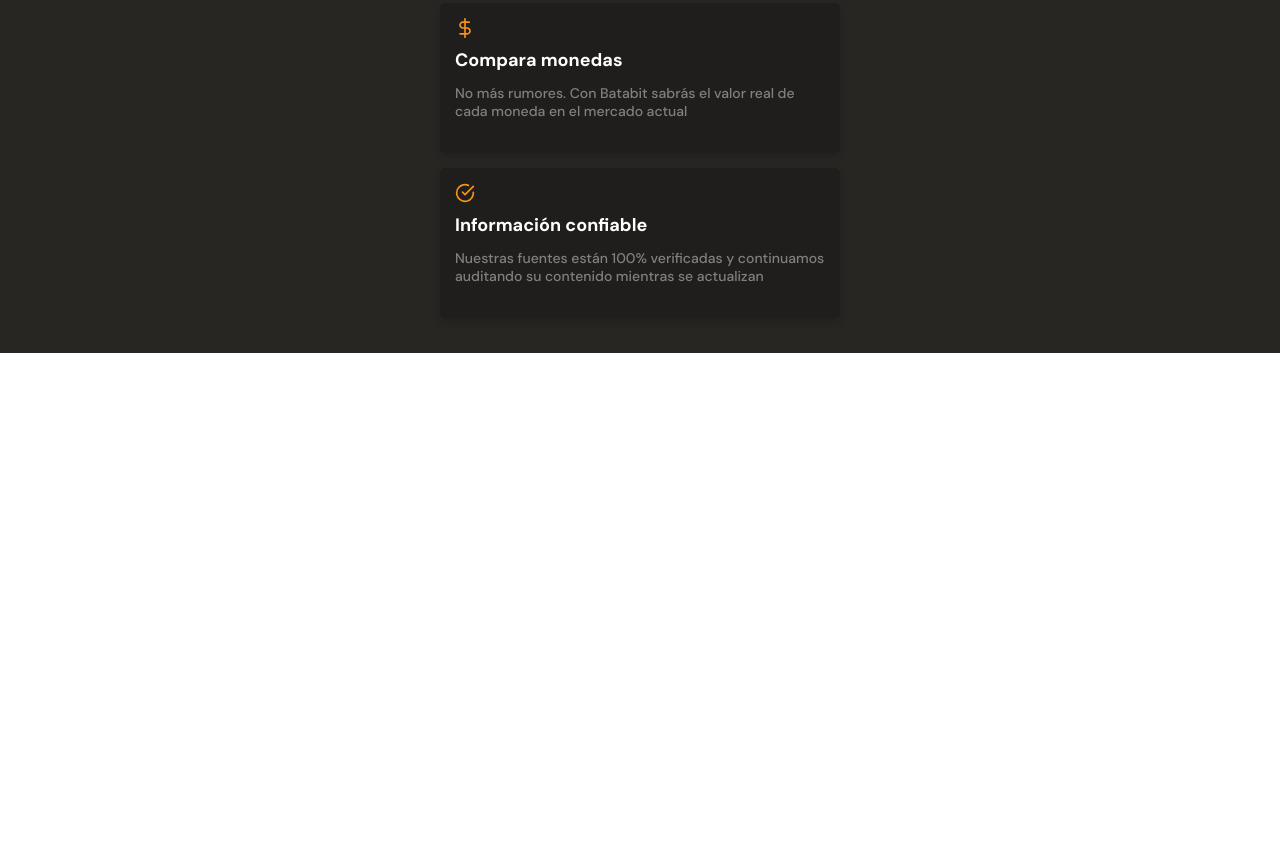
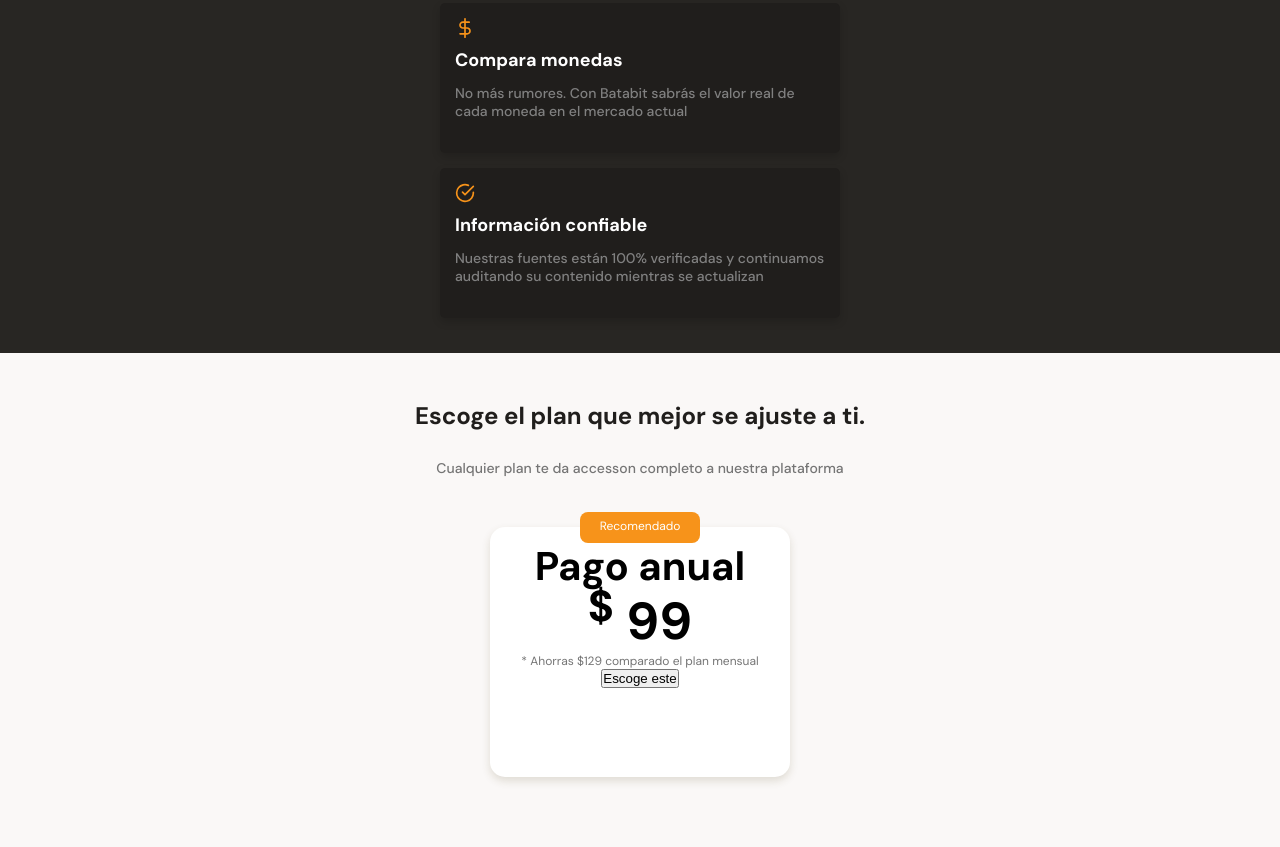
Before and after one commit to endermendoza24/MobileFirst-Platzi, a plain HTML site: page index.html in a window 1280 px wide. Shown: the part 1997-2844 px from the top of the page. Before the commit the page ends 2350 px from the top, so only its background shows below. Drawn offline with Linux system fonts and the light colour scheme.

Commit message:
Agregadas la mayor parte de las tarjetas

```diff
--- a/index.html
+++ b/index.html
@@ -19,7 +19,7 @@
         <div class="header--title-container">
             <h1>La próxima revolucion en el intercambio de criptomonedas</h1>
             <p>Batabit te ayuda a navegar entre los diferentes precios y tendencias.</p>
-            <a class="header--button" href="#">Conoce nuestros planes<span></span></a>
+            <a class="header--button" href="#plans">Conoce nuestros planes<span></span></a>
         </div>
     </header>
 
@@ -130,7 +130,26 @@
                 </article>
             </section>
         </section>
-        <section></section>
+
+
+        <!--Separacion-->
+        <section id="plans" class="main-plans-container">
+            <div class="plans--title">
+                <h2>Escoge el plan que mejor se ajuste a ti.</h2>
+                <p>Cualquier plan te da accesson completo a nuestra plataforma</p>
+            </div>
+            <section class="plans-container--slider">
+                <article class="plans-container--card">
+                    <p class="recomended">Recomendado</p>
+                    <div class="plan-info-container">
+                        <h3 class="plan-card--title">Pago anual</h3>
+                        <p class="plan-card--price"> <sup>$</sup> 99</p>
+                        <p class="plan-card--saving">* Ahorras $129 comparado el plan mensual</p>
+                        <button class="plan-card--ca">Escoge este <span></span> </button>
+                    </div>
+                </article>
+            </section>
+        </section>
         <section></section>
     </main>
     <footer></footer>
--- a/style.css
+++ b/style.css
@@ -18,6 +18,7 @@
 html{
     font-size: 62.5%;
     font-family: "DM Sans", sans-serif;
+    scroll-behavior: smooth;
 }
 
 header{
@@ -352,3 +353,82 @@ main{
     line-height: 1.8rem;
     color: #808080;
 }
+.main-plans-container{
+    width:100%;
+    min-width:320px;
+    padding-bottom:70px;
+    text-align:center;
+}
+.plans--title{
+    width: 90%;
+    min-width: 288px;
+    height: auto;
+    margin: 0 auto;
+    margin-bottom: 50px;
+}
+.plans--title h2{
+    padding-top: 50px;
+    font-size: 2.4rem;
+    font-weight: bold;
+    line-height: 2.6rem;
+    color: var(--black);
+}
+.plans--title p{
+    padding-top: 30px;
+    font-size: 1.4rem;
+    font-weight: 500;
+    line-height: 1.8rem;
+    color: #757575;
+}
+
+.plans-container--card{
+    position: relative;
+    width: 70%;
+    min-width: 230px;
+    max-width: 300px;
+    height: 250px;
+    margin: 50px auto 0;
+    padding: 0 15px;
+    background: var(--just-white);
+    border-radius: 15px;
+    box-shadow: 0 4px 8px rgba(89, 73, 30, 0.16);
+}
+
+.recomended{
+    position: absolute;
+    width: 120px;
+    height: 31px;
+    left: calc(50% - 60px);
+    top: -15px;
+    font-size: 1.2rem;
+    padding: 6px;
+    background-color: var(--bitcoin-orange);
+    border-radius: 8px;
+    color: var(--just-white);
+}
+.plan-card--title{
+    padding-top:30px;
+    font-size: 4rem;
+    font-weight: 500px;
+    line-height: 1.8rem;
+    color: black;
+}
+.plan-card--price{
+    padding: 5px 0;
+    font-size: 5.2rem;
+    font-weight: bold;
+    line-height: 5.3rem;
+    color: black;
+}
+.plan-card--price span{
+    font-size: 1.2rem;
+    font-weight: 300;
+}
+.plan-card--saving{
+    font-size: 1.2rem;
+    color: #757575;
+
+}
+.plan-card--ca{
+    cursor: pointer;
+}
```
